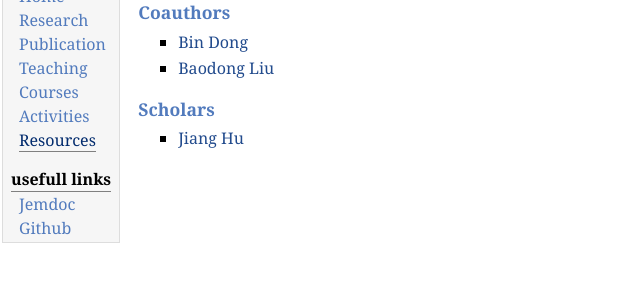
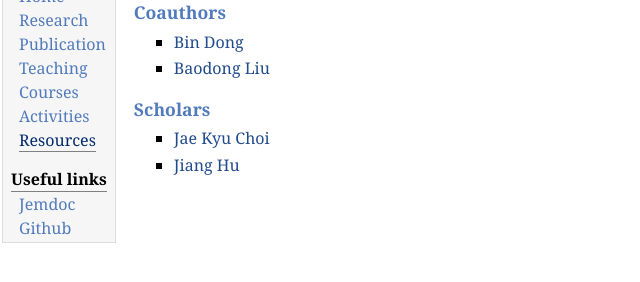
Before and after one commit to hmpku/HMpkuHomepage, a plain HTML site: page resources.html in a window 1280 px wide. Shown: the part 68-350 px from the top of the page, without its empty margins (0-640 px from the left). Drawn offline with Linux system fonts and the light colour scheme.

Commit message:
Update resources.html

```diff
--- a/resources.html
+++ b/resources.html
@@ -20,7 +20,7 @@
 <div class="menu-item"><a href="courses.html">Courses</a></div>
 <div class="menu-item"><a href="activities.html">Activities</a></div>
 <div class="menu-item"><a href="resources.html" class="current">Resources</a></div>
-<div class="menu-category">usefull links</div>
+<div class="menu-category">Useful links</div>
 <div class="menu-item"><a href="http://jemdoc.jaboc.net/">Jemdoc</a></div>
 <div class="menu-item"><a href="https://github.com/cleverzh">Github</a></div>
 </td>
@@ -46,6 +46,9 @@
 <h3>Scholars
 </h3>
 <ul>
+<li><p><a href="https://math.tongji.edu.cn/Data/View/4235" target=&ldquo;blank&rdquo;>Jae Kyu Choi</a>
+</p>
+</li>
 <li><p><a href="https://hujiangpku.github.io/homepage/" target=&ldquo;blank&rdquo;>Jiang Hu</a>
 </p>
 </li>
```
